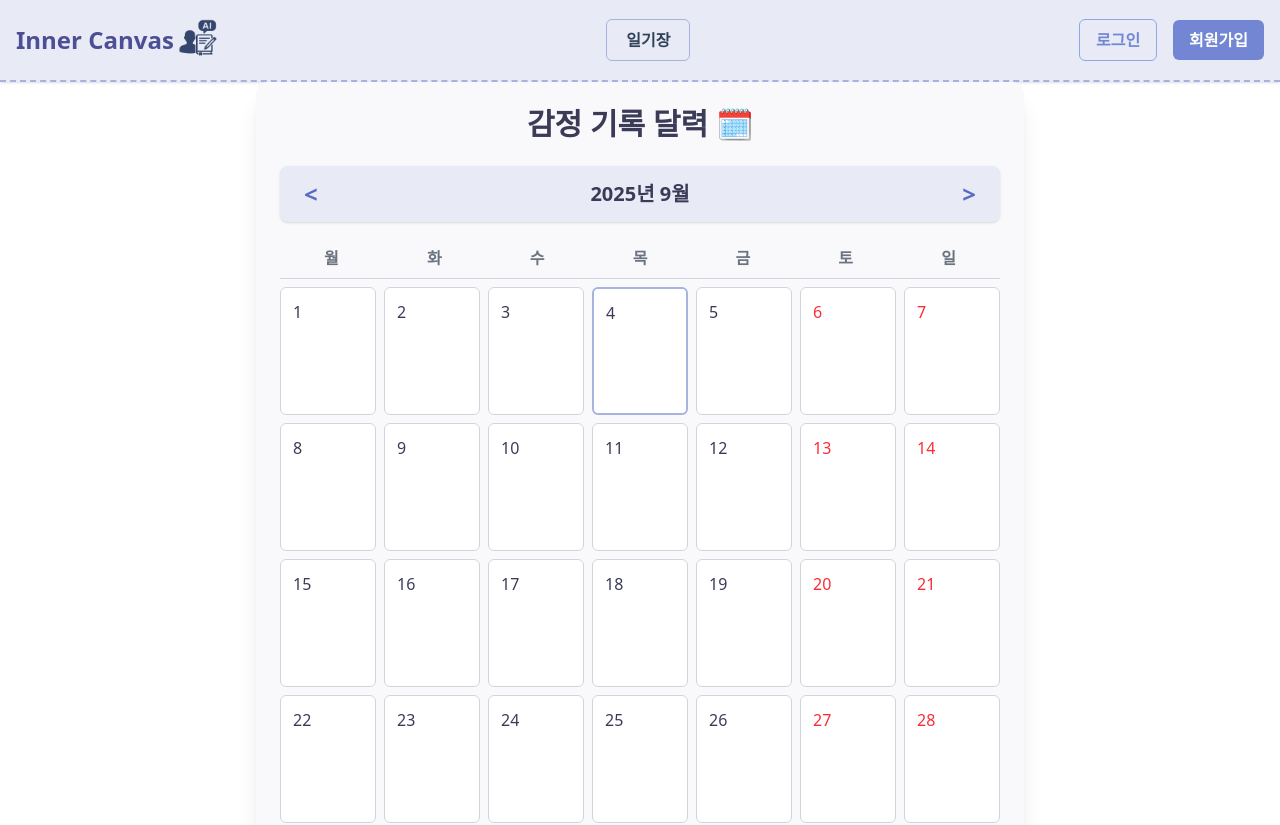
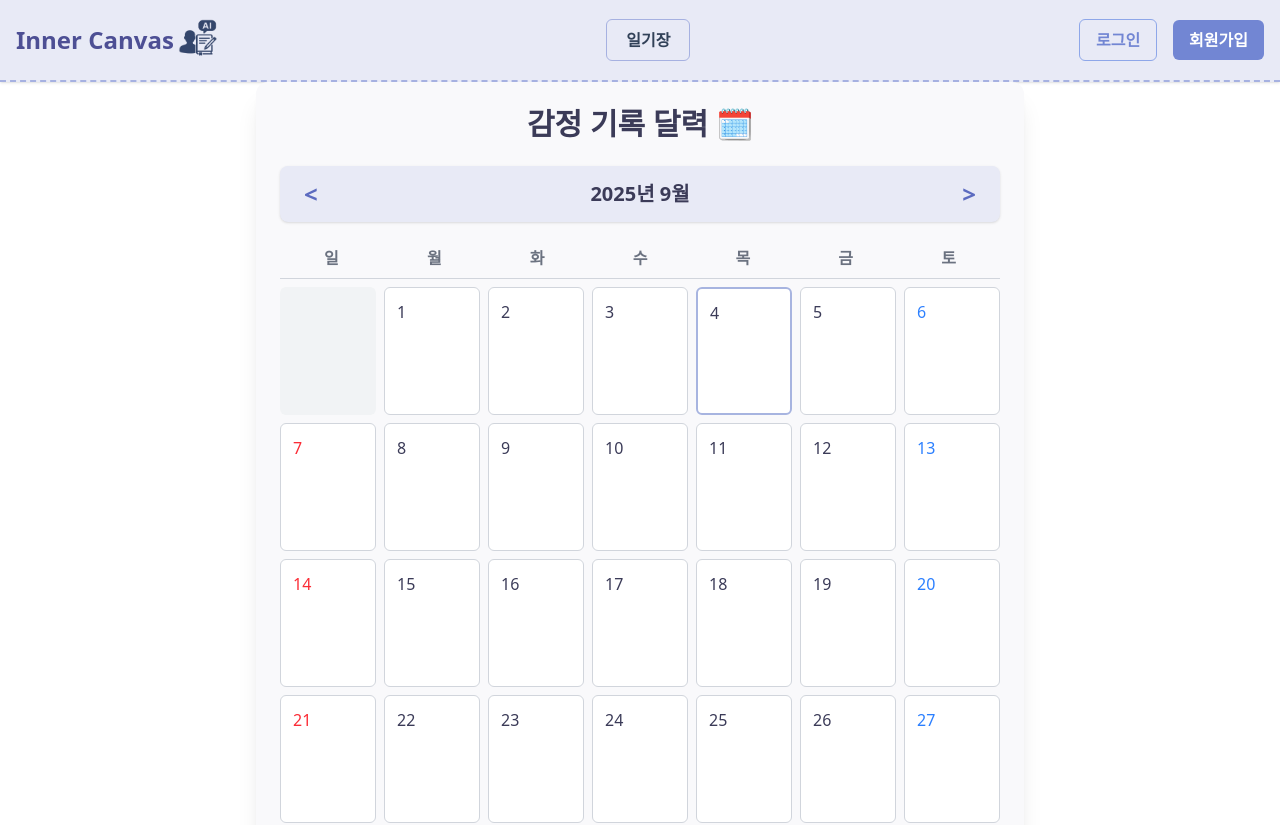
Before and after one commit to pythonwayfinder/innerCanvasFrontEnd, a React (Vite) app: page /calendar in a window 1280 px wide. Shown: the top 825 px of the page. Built offline with nearby package versions, Linux system fonts and the light colour scheme.

Commit message:
날짜 배치 변경, 주말 색상 변경

```diff
--- a/src/components/calendar/Calendar.tsx
+++ b/src/components/calendar/Calendar.tsx
@@ -11,7 +11,15 @@ import MoodLegend from './MoodLegend';
 // 이 컴포넌트는 이제 순수한 "달력" 그 자체입니다.
 // 겉모습(배경, 그림자 등)은 이 컴포넌트를 사용하는 부모가 결정합니다.
 export default function Calendar() {
-    const [currentDate, setCurrentDate] = useState(new Date());
+    // 1. 오늘 날짜를 가져오되, 시간은 자정(00:00:00)으로 설정하는 함수를 만듭니다.
+    const getTodayAtMidnight = () => {
+        const today = new Date();
+        // 시, 분, 초, 밀리초를 모두 0으로 설정하여 '오늘'의 시작점으로 만듭니다.
+        today.setHours(0, 0, 0, 0);
+        return today;
+    };
+    // 2. 초기 상태를 시간 정보가 제거된 '오늘'이라는 날짜 자체로 정확하게 설정합니다.
+    const [currentDate, setCurrentDate] = useState(getTodayAtMidnight());
     const isAuthenticated = useSelector((state: RootState) => state.auth.isAuthenticated);
     const navigate = useNavigate();
 
--- a/src/components/calendar/CalendarGrid.tsx
+++ b/src/components/calendar/CalendarGrid.tsx
@@ -7,20 +7,19 @@ interface Props {
     onDateClick: (date: Date) => void;
 }
 
-const daysOfWeek = ['월', '화', '수', '목', '금', '토', '일'];
+const daysOfWeek = ['일', '월', '화', '수', '목', '금', '토'];
 
 const CalendarGrid: React.FC<Props> = ({ date, moodData, onDateClick }) => {
     const year = date.getFullYear();
     const month = date.getMonth();
 
-    // 오늘 날짜
     const today = new Date();
     const todayYear = today.getFullYear();
     const todayMonth = today.getMonth();
     const todayDate = today.getDate();
 
-    // 첫 날의 요일 (월=0, ... 일=6 로 맞추기 위해 +6 % 7)
-    const firstDay = (new Date(year, month, 1).getDay() + 6) % 7;
+    // 1일이 시작하는 요일 (일:0 ~ 토:6)
+    const firstDay = new Date(year, month, 1).getDay();
 
     const daysInMonth = new Date(year, month + 1, 0).getDate();
     const totalCells = firstDay + daysInMonth;
@@ -34,6 +33,7 @@ const CalendarGrid: React.FC<Props> = ({ date, moodData, onDateClick }) => {
 
     return (
         <div>
+            {/* 요일 헤더 */}
             <div className="grid grid-cols-7 text-center font-semibold text-[#6b7280] mb-2 select-none">
                 {daysOfWeek.map(day => (
                     <div key={day} className="py-2 border-b border-gray-300">
@@ -42,6 +42,7 @@ const CalendarGrid: React.FC<Props> = ({ date, moodData, onDateClick }) => {
                 ))}
             </div>
 
+            {/* 날짜 셀 */}
             <div className="grid grid-cols-7 gap-2">
                 {calendarCells.map((day, idx) => {
                     if (!day) {
@@ -51,19 +52,24 @@ const CalendarGrid: React.FC<Props> = ({ date, moodData, onDateClick }) => {
                     const dateStr = `${year}-${String(month + 1).padStart(2, '0')}-${String(day).padStart(2, '0')}`;
                     const mood = moodData[dateStr] || null;
 
-                    // 요일 계산 (0=월 ... 5=토, 6=일)
                     const dayOfWeek = idx % 7;
-                    const isWeekend = dayOfWeek === 5 || dayOfWeek === 6;
 
-                    // 오늘 날짜 체크
+                    // 🔵 주말 색상 처리
+                    const isSunday = dayOfWeek === 0;
+                    const isSaturday = dayOfWeek === 6;
+
+                    let weekendTextClass = '';
+                    if (isSunday) weekendTextClass = 'text-red-500';
+                    else if (isSaturday) weekendTextClass = 'text-blue-500';
+
                     const isToday =
                         year === todayYear &&
                         month === todayMonth &&
                         day === todayDate;
 
-                    // 주말이면 날짜 숫자 빨간색
-                    const weekendTextClass = isWeekend ? 'text-red-500' : '';
-                    const todayBorderClass = isToday ? 'border-2 border-[#a7b4e0]' : 'border border-gray-300';
+                    const todayBorderClass = isToday
+                        ? 'border-2 border-[#a7b4e0]'
+                        : 'border border-gray-300';
 
                     return (
                         <CalendarDay
```
